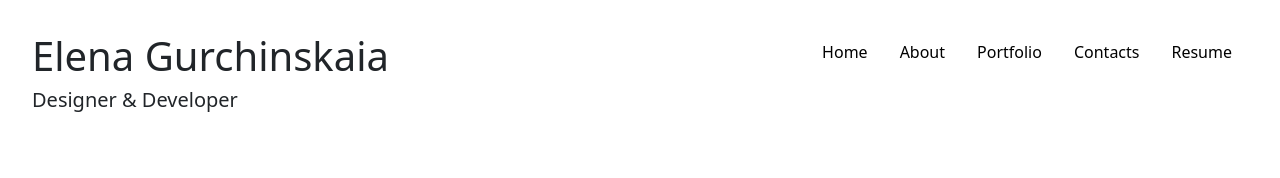
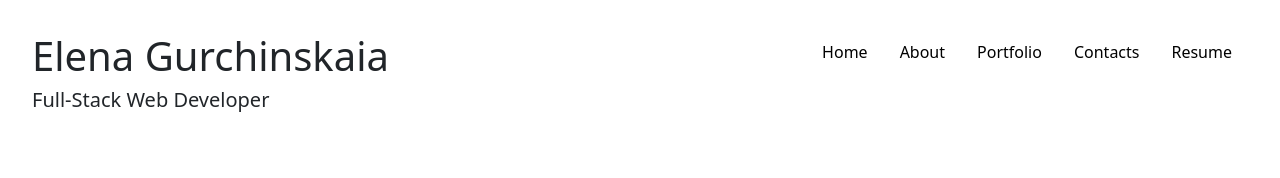
Before and after one commit to elenagurchinskaia/eg-react-portfolio, a React (Vite) app: page / in a window 1280 px wide. Shown: the top 178 px of the page. Built offline with nearby package versions, Linux system fonts and the light colour scheme.

Commit message:
updated title

```diff
--- a/src/components/Header.jsx
+++ b/src/components/Header.jsx
@@ -6,7 +6,7 @@ export default function Header() {
     <header className="d-flex justify-content-between">
       <div className="header">
         <h1>Elena Gurchinskaia</h1>
-        <h5>Designer & Developer</h5>
+        <h5>Full-Stack Web Developer</h5>
       </div>
       <Navbar />
     </header>
```
Also changed, not shown: src/assets/images/project-03.png (renamed from src/assets/images/sasquest.png).
